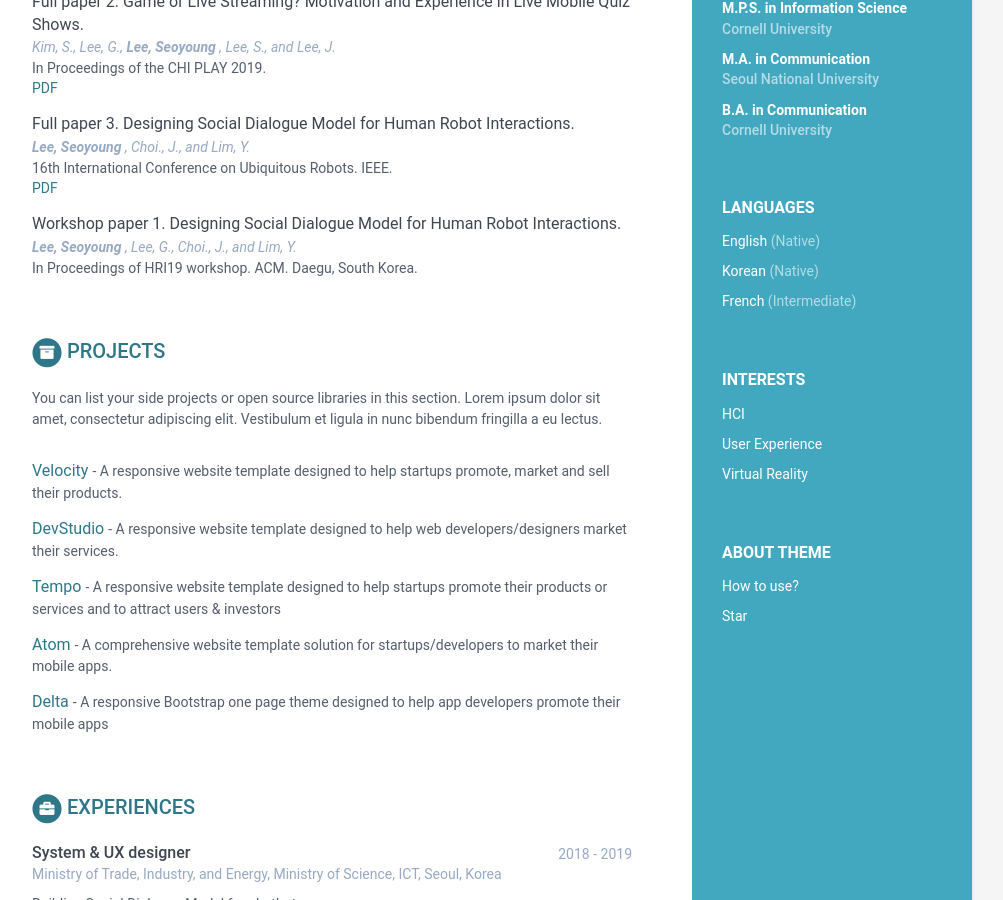
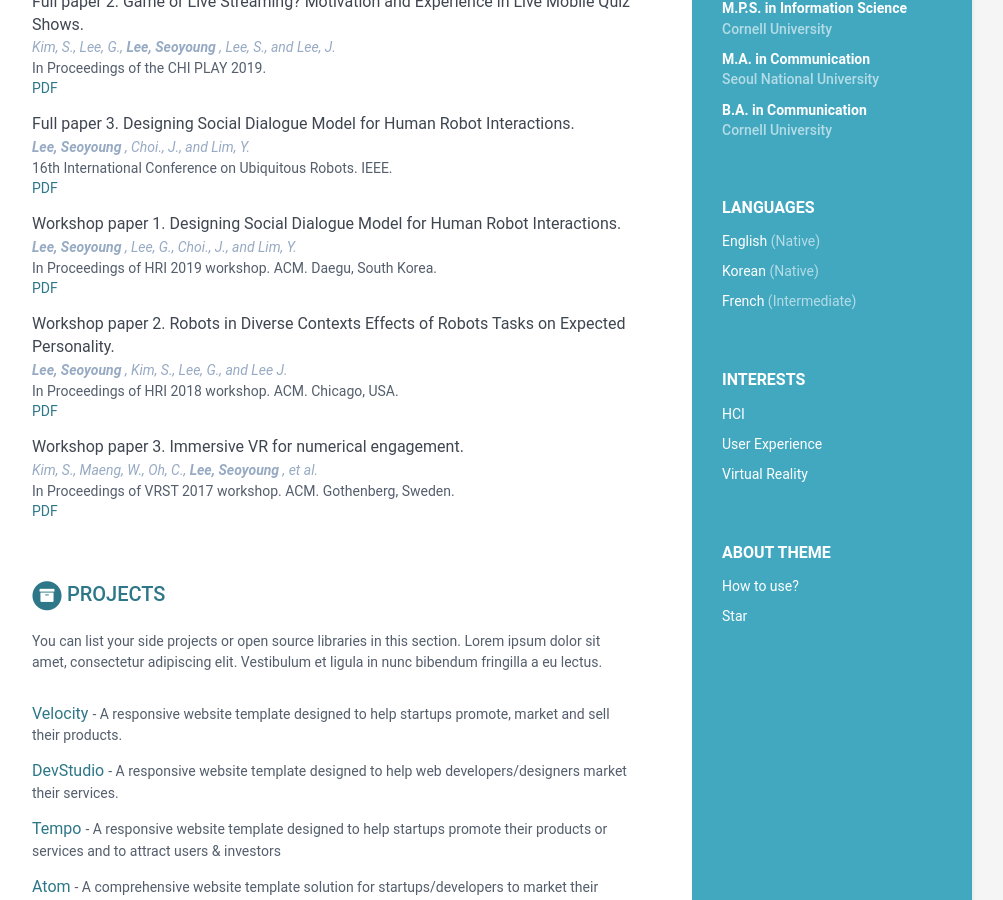
Before and after one commit to annesylee/annesylee.github.io, a Jekyll site: the page built from index.html, in a window 1280 px wide and 900 px high, scrolled down 528 px. Shown: the whole window, without its empty margins (168-1171 px from the left). Built offline with Jekyll 4.4.1, drawn with Linux system fonts in a browser that asks for light colours.

Commit message:
Update data.yml

```diff
--- a/_data/data.yml
+++ b/_data/data.yml
@@ -78,9 +78,15 @@ publications:
 
       - title: Workshop paper 1. Designing Social Dialogue Model for Human Robot Interactions.
         authors: <strong> Lee, Seoyoung </strong>, Lee, G., Choi., J., and Lim, Y.
-        conference: In Proceedings of HRI19 workshop. ACM. Daegu, South Korea.
+        conference: In Proceedings of HRI 2019 workshop. ACM. Daegu, South Korea. <br><a href="HRI2019.pdf"> PDF</a></br>
 
+      - title: Workshop paper 2. Robots in Diverse Contexts Effects of Robots Tasks on Expected Personality.
+        authors: <strong> Lee, Seoyoung </strong>, Kim, S., Lee, G., and Lee J.
+        conference: In Proceedings of HRI 2018 workshop. ACM. Chicago, USA. <br><a href= "HRI2018.pdf"> PDF</a></br>
 
+      - title: Workshop paper 3. Immersive VR for numerical engagement.
+        authors: Kim, S., Maeng, W., Oh, C., <strong> Lee, Seoyoung </strong>, et al.
+        conference: In Proceedings of VRST 2017 workshop. ACM. Gothenberg, Sweden. <br><a href= "VRST2017.pdf"> PDF</a></br>
 
 experiences:
     - role: System & UX designer
```
